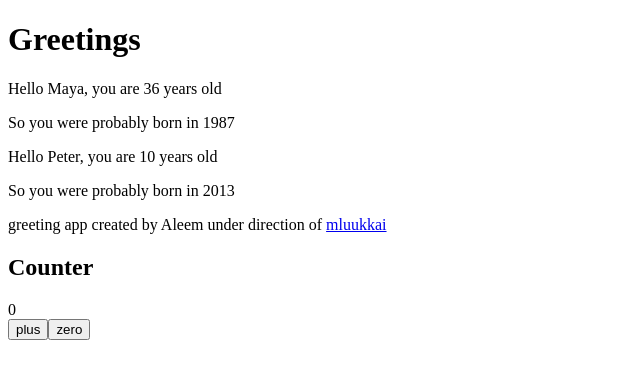
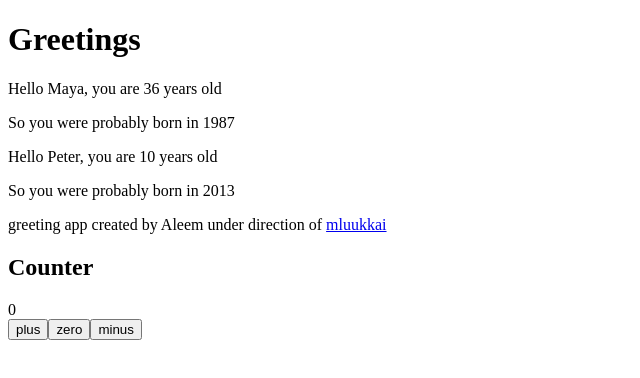
Before and after one commit to aleemer/fullstackopen, a React (Vite) app in the folder part1/part1/: page / in a window 1280 px wide. Shown: the top 378 px of the page, without its empty margins (0-640 px from the left). Built offline with nearby package versions, Linux system fonts and the light colour scheme.

Commit message:
Minus button implemented.

```diff
--- a/part1/part1/src/App.jsx
+++ b/part1/part1/src/App.jsx
@@ -45,6 +45,7 @@ const App = (props) => {
 
   const increaseByOne = () => setCounter(counter + 1)
   const setToZero = () => setCounter(0);
+  const decreaseByOne = () => setCounter(counter - 1);
 
   const name = 'Peter';
   const age = 10;
@@ -59,6 +60,7 @@ const App = (props) => {
       <Display counter={counter}/>
       <Button text={'plus'} onClick={increaseByOne} />
       <Button text={'zero'} onClick={setToZero} />
+      <Button text={'minus'} onClick={decreaseByOne} />
     </div>
   )
 }
```
